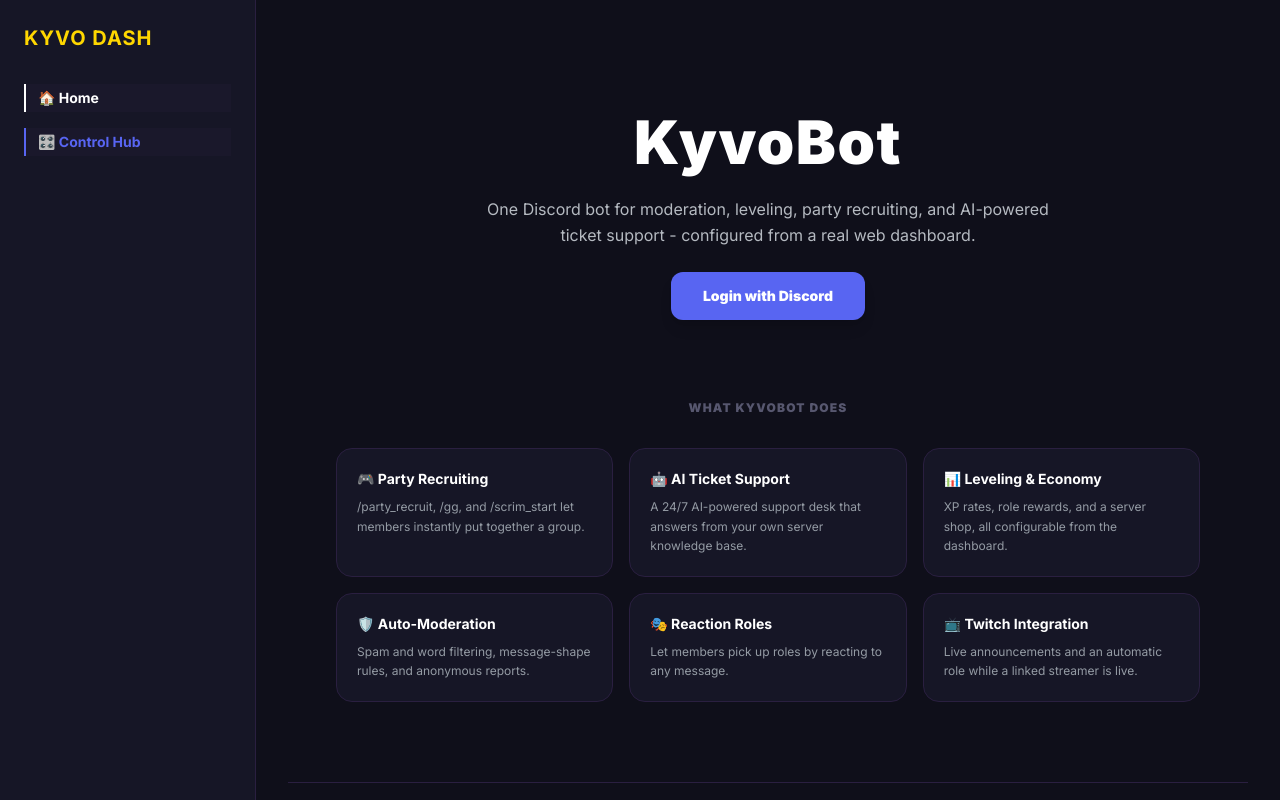
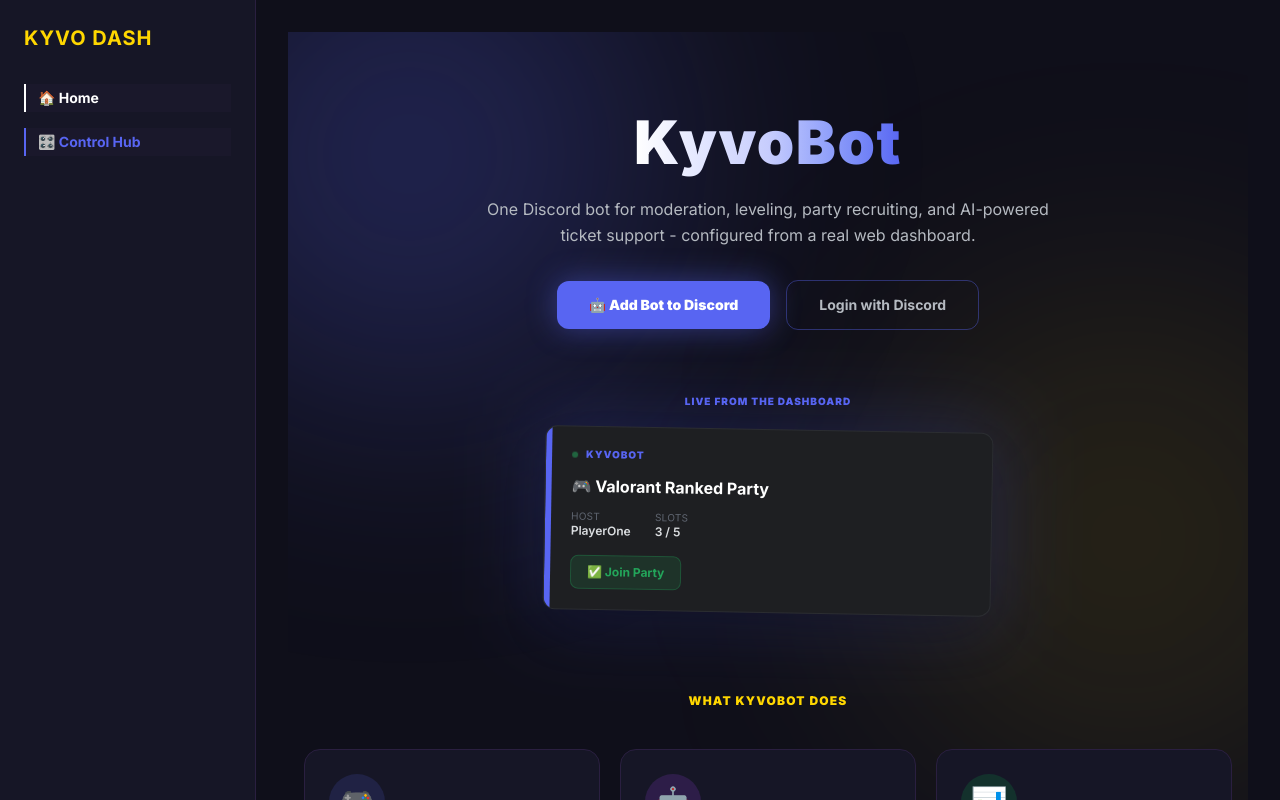
Before and after one commit to loois0107/kyvobot-dashboard, a Next.js app: page / in a window 1280 px wide. Shown: the top 800 px of the page. Built offline with nearby package versions, Linux system fonts and the light colour scheme; no server answers.

Commit message:
feat: redesign landing page hero, add bot invite CTA, and enhance feature grid
Bot invite link is read from NEXT_PUBLIC_BOT_INVITE_URL with a placeholder fallback until the real client_id is set.

```diff
--- a/app/page.tsx
+++ b/app/page.tsx
@@ -3,14 +3,63 @@
 import { auth } from '@/auth';
 import { redirect } from 'next/navigation';
 import { COOKIE_NAME, dictionaries, resolveInitialLanguage } from '@/lib/i18n';
+import PartyPreviewCard from '@/components/landing/PartyPreviewCard';
+
+// TODO: set NEXT_PUBLIC_BOT_INVITE_URL in the environment to the real bot invite link
+// (client_id + permissions bitfield) - this fallback is a placeholder only.
+const BOT_INVITE_URL =
+  process.env.NEXT_PUBLIC_BOT_INVITE_URL ||
+  'https://discord.com/oauth2/authorize?client_id=REPLACE_WITH_REAL_CLIENT_ID&permissions=8&scope=bot%20applications.commands';
 
 const FEATURES = [
-  ['featurePartyTitle', 'featurePartyDesc'],
-  ['featureTicketTitle', 'featureTicketDesc'],
-  ['featureLevelingTitle', 'featureLevelingDesc'],
-  ['featureAutomodTitle', 'featureAutomodDesc'],
-  ['featureReactionRolesTitle', 'featureReactionRolesDesc'],
-  ['featureTwitchTitle', 'featureTwitchDesc'],
+  {
+    titleKey: 'featurePartyTitle',
+    descKey: 'featurePartyDesc',
+    icon: '🎮',
+    badgeBg: 'bg-[#5865F2]/15',
+    border: 'hover:border-[#5865F2]/50',
+    shadow: 'hover:shadow-[0_0_25px_rgba(88,101,242,0.25)]',
+  },
+  {
+    titleKey: 'featureTicketTitle',
+    descKey: 'featureTicketDesc',
+    icon: '🤖',
+    badgeBg: 'bg-purple-500/15',
+    border: 'hover:border-purple-500/50',
+    shadow: 'hover:shadow-[0_0_25px_rgba(168,85,247,0.25)]',
+  },
+  {
+    titleKey: 'featureLevelingTitle',
+    descKey: 'featureLevelingDesc',
+    icon: '📊',
+    badgeBg: 'bg-green-500/15',
+    border: 'hover:border-green-500/50',
+    shadow: 'hover:shadow-[0_0_25px_rgba(34,197,94,0.25)]',
+  },
+  {
+    titleKey: 'featureAutomodTitle',
+    descKey: 'featureAutomodDesc',
+    icon: '🛡️',
+    badgeBg: 'bg-red-500/15',
+    border: 'hover:border-red-500/50',
+    shadow: 'hover:shadow-[0_0_25px_rgba(239,68,68,0.25)]',
+  },
+  {
+    titleKey: 'featureReactionRolesTitle',
+    descKey: 'featureReactionRolesDesc',
+    icon: '🎭',
+    badgeBg: 'bg-[#FFD700]/15',
+    border: 'hover:border-[#FFD700]/50',
+    shadow: 'hover:shadow-[0_0_25px_rgba(255,215,0,0.25)]',
+  },
+  {
+    titleKey: 'featureTwitchTitle',
+    descKey: 'featureTwitchDesc',
+    icon: '📺',
+    badgeBg: 'bg-[#9146FF]/15',
+    border: 'hover:border-[#9146FF]/50',
+    shadow: 'hover:shadow-[0_0_25px_rgba(145,70,255,0.25)]',
+  },
 ] as const;
 
 export default async function RootPage() {
@@ -28,33 +77,70 @@
   // 유저는 기존 로직(관리 서버 자동 리다이렉트)을 그대로 탄다.
   if (!session?.user) {
     return (
-      <div className="min-h-screen bg-[#0F0F1A] text-[#dbdee1] flex flex-col">
-        <main className="flex-1 flex flex-col items-center justify-center text-center px-4 py-20 gap-6">
-          <h1 className="text-4xl md:text-6xl font-black text-white tracking-wide">{t.landingPage.heroTitle}</h1>
+      <div className="min-h-screen bg-[#0F0F1A] text-[#dbdee1] flex flex-col relative overflow-hidden">
+        {/* Decorative background glow, spans hero through the preview section so there's no dead space between them */}
+        <div className="pointer-events-none absolute inset-0 overflow-hidden" aria-hidden="true">
+          <div className="absolute -top-32 -left-32 w-[500px] h-[500px] bg-[#5865F2]/25 rounded-full blur-[130px]" />
+          <div className="absolute top-64 -right-32 w-[500px] h-[500px] bg-[#FFD700]/10 rounded-full blur-[130px]" />
+        </div>
+
+        <main className="relative flex-1 flex flex-col items-center justify-center text-center px-4 pt-20 pb-16 gap-6">
+          <h1 className="text-4xl md:text-6xl font-black tracking-wide">
+            <span className="bg-gradient-to-r from-white via-[#c7cdfd] to-[#5865F2] bg-clip-text text-transparent">
+              {t.landingPage.heroTitle}
+            </span>
+          </h1>
           <p className="max-w-xl text-sm md:text-base text-[#b5bac1] leading-relaxed">{t.landingPage.heroTagline}</p>
-          <a
-            href="/api/auth/signin"
-            className="bg-[#5865F2] hover:bg-[#4752C4] text-white text-sm font-black px-8 py-3.5 rounded-xl shadow-lg transition-all"
-          >
-            {t.landingPage.loginCta}
-          </a>
+          <div className="flex flex-col sm:flex-row items-center gap-4 mt-2">
+            <a
+              href={BOT_INVITE_URL}
+              className="bg-[#5865F2] hover:bg-[#4752C4] text-white text-sm font-black px-8 py-3.5 rounded-xl shadow-[0_0_30px_rgba(88,101,242,0.45)] hover:shadow-[0_0_45px_rgba(88,101,242,0.65)] transition-all"
+            >
+              🤖 {t.landingPage.addBotCta}
+            </a>
+            <a
+              href="/api/auth/signin"
+              className="border border-[#5865F2]/40 hover:border-[#5865F2] text-[#b5bac1] hover:text-white text-sm font-bold px-8 py-3.5 rounded-xl transition-all"
+            >
+              {t.landingPage.loginCta}
+            </a>
+          </div>
         </main>
 
-        <section className="max-w-4xl mx-auto w-full px-4 pb-20">
-          <h2 className="text-center text-xs font-black tracking-widest text-[#57576F] uppercase mb-8">
+        <section className="relative max-w-4xl mx-auto w-full px-4 pb-20 flex flex-col items-center gap-5">
+          <span className="font-mono text-[10px] uppercase tracking-widest text-[#5865F2] font-black">
+            {t.landingPage.previewLabel}
+          </span>
+          <PartyPreviewCard
+            title={t.landingPage.previewCardTitle}
+            hostLabel={t.landingPage.previewCardHostLabel}
+            hostName={t.landingPage.previewCardHostName}
+            slotsLabel={t.landingPage.previewCardSlotsLabel}
+            joinCta={t.landingPage.previewCardJoinCta}
+          />
+        </section>
+
+        <section className="relative max-w-5xl mx-auto w-full px-4 pb-20">
+          <h2 className="text-center text-xs font-black tracking-widest text-[#FFD700] uppercase mb-10">
             {t.landingPage.featuresTitle}
           </h2>
-          <div className="grid grid-cols-1 sm:grid-cols-2 lg:grid-cols-3 gap-4">
-            {FEATURES.map(([titleKey, descKey]) => (
-              <div key={titleKey} className="bg-[#161626] border border-[#2A1F40] rounded-2xl p-5 space-y-2">
-                <h3 className="text-sm font-bold text-white">{t.landingPage[titleKey]}</h3>
-                <p className="text-xs text-[#949ba4] leading-relaxed">{t.landingPage[descKey]}</p>
+          <div className="grid grid-cols-1 sm:grid-cols-2 lg:grid-cols-3 gap-5">
+            {FEATURES.map((feature) => (
+              <div
+                key={feature.titleKey}
+                className={`bg-[#161626] border border-[#2A1F40] rounded-2xl p-6 space-y-3 transition-all duration-200 hover:-translate-y-1 ${feature.border} ${feature.shadow}`}
+              >
+                <div className={`w-14 h-14 rounded-full flex items-center justify-center text-3xl ${feature.badgeBg}`}>
+                  {feature.icon}
+                </div>
+                <h3 className="text-sm font-bold text-white">{t.landingPage[feature.titleKey]}</h3>
+                <p className="text-xs text-[#949ba4] leading-relaxed">{t.landingPage[feature.descKey]}</p>
               </div>
             ))}
           </div>
         </section>
 
-        <footer className="border-t border-[#2A1F40] py-6 px-4 flex flex-col sm:flex-row items-center justify-center gap-3 text-xs text-[#57576F]">
+        <footer className="relative border-t border-[#2A1F40] py-6 px-4 flex flex-col sm:flex-row items-center justify-center gap-3 text-xs text-[#57576F]">
           <span>{t.landingPage.footerTagline}</span>
           <span className="hidden sm:inline">·</span>
           <Link href="/privacy" className="hover:text-[#5865F2] hover:underline">{t.landingPage.footerPrivacy}</Link>
--- /dev/null
+++ b/components/landing/PartyPreviewCard.tsx
@@ -0,0 +1,40 @@
+type PartyPreviewCardProps = {
+  title: string;
+  hostLabel: string;
+  hostName: string;
+  slotsLabel: string;
+  joinCta: string;
+};
+
+// Static mock-up of a real /party_recruit embed - not a live preview, so the "join" control
+// is rendered as a span (not a button) to avoid implying it's interactive.
+export default function PartyPreviewCard({ title, hostLabel, hostName, slotsLabel, joinCta }: PartyPreviewCardProps) {
+  return (
+    <div className="relative w-full max-w-md mx-auto rotate-1 hover:rotate-0 transition-transform duration-300">
+      <div className="absolute -inset-2 bg-[#5865F2]/20 blur-2xl rounded-2xl" aria-hidden="true" />
+      <div className="relative flex bg-[#1e1f22] border border-[#2b2d31] rounded-xl shadow-2xl overflow-hidden">
+        <div className="w-1.5 bg-[#5865F2] shrink-0" />
+        <div className="flex-1 p-5 space-y-3">
+          <div className="flex items-center gap-2 text-[10px] font-mono uppercase tracking-widest text-[#5865F2] font-black">
+            <span className="w-1.5 h-1.5 rounded-full bg-[#23A55A] animate-pulse" />
+            KyvoBot
+          </div>
+          <h3 className="text-white font-bold text-base">{title}</h3>
+          <div className="flex items-center gap-6 text-xs">
+            <div>
+              <span className="block text-[10px] uppercase tracking-wide text-[#5f6570]">{hostLabel}</span>
+              <span className="text-[#dbdee1] font-semibold">{hostName}</span>
+            </div>
+            <div>
+              <span className="block text-[10px] uppercase tracking-wide text-[#5f6570]">{slotsLabel}</span>
+              <span className="text-[#dbdee1] font-semibold">3 / 5</span>
+            </div>
+          </div>
+          <span className="inline-block mt-1 text-xs font-bold bg-[#23A55A]/15 text-[#23A55A] border border-[#23A55A]/30 px-4 py-2 rounded-lg">
+            ✅ {joinCta}
+          </span>
+        </div>
+      </div>
+    </div>
+  );
+}
--- a/lib/i18n/en.ts
+++ b/lib/i18n/en.ts
@@ -547,7 +547,14 @@
     noManagedServers: 'No Discord servers found where you have management permissions.',
     heroTitle: 'KyvoBot',
     heroTagline: 'One Discord bot for moderation, leveling, party recruiting, and AI-powered ticket support - configured from a real web dashboard.',
+    addBotCta: 'Add Bot to Discord',
     loginCta: 'Login with Discord',
+    previewLabel: 'Live From the Dashboard',
+    previewCardTitle: '🎮 Valorant Ranked Party',
+    previewCardHostLabel: 'Host',
+    previewCardHostName: 'PlayerOne',
+    previewCardSlotsLabel: 'Slots',
+    previewCardJoinCta: 'Join Party',
     featuresTitle: 'What KyvoBot Does',
     featurePartyTitle: '🎮 Party Recruiting',
     featurePartyDesc: '/party_recruit, /gg, and /scrim_start let members instantly put together a group.',
--- a/lib/i18n/ko.ts
+++ b/lib/i18n/ko.ts
@@ -549,7 +549,14 @@
     noManagedServers: '관리 권한이 있는 디스코드 서버를 찾을 수 없습니다.',
     heroTitle: 'KyvoBot',
     heroTagline: '자동 관리, 레벨링, 파티 모집, AI 티켓 지원까지 - 실제 웹 대시보드로 설정하는 올인원 디스코드 봇입니다.',
+    addBotCta: '봇 초대하기',
     loginCta: 'Discord로 로그인',
+    previewLabel: '대시보드로 이렇게 실시간 관리돼요',
+    previewCardTitle: '🎮 발로란트 랭크 파티',
+    previewCardHostLabel: '모집자',
+    previewCardHostName: 'PlayerOne',
+    previewCardSlotsLabel: '인원',
+    previewCardJoinCta: '참가하기',
     featuresTitle: 'KyvoBot이 하는 일',
     featurePartyTitle: '🎮 파티 모집',
     featurePartyDesc: '/party_recruit, /gg, /scrim_start로 멤버들이 즉시 팀을 꾸릴 수 있어요.',
```
